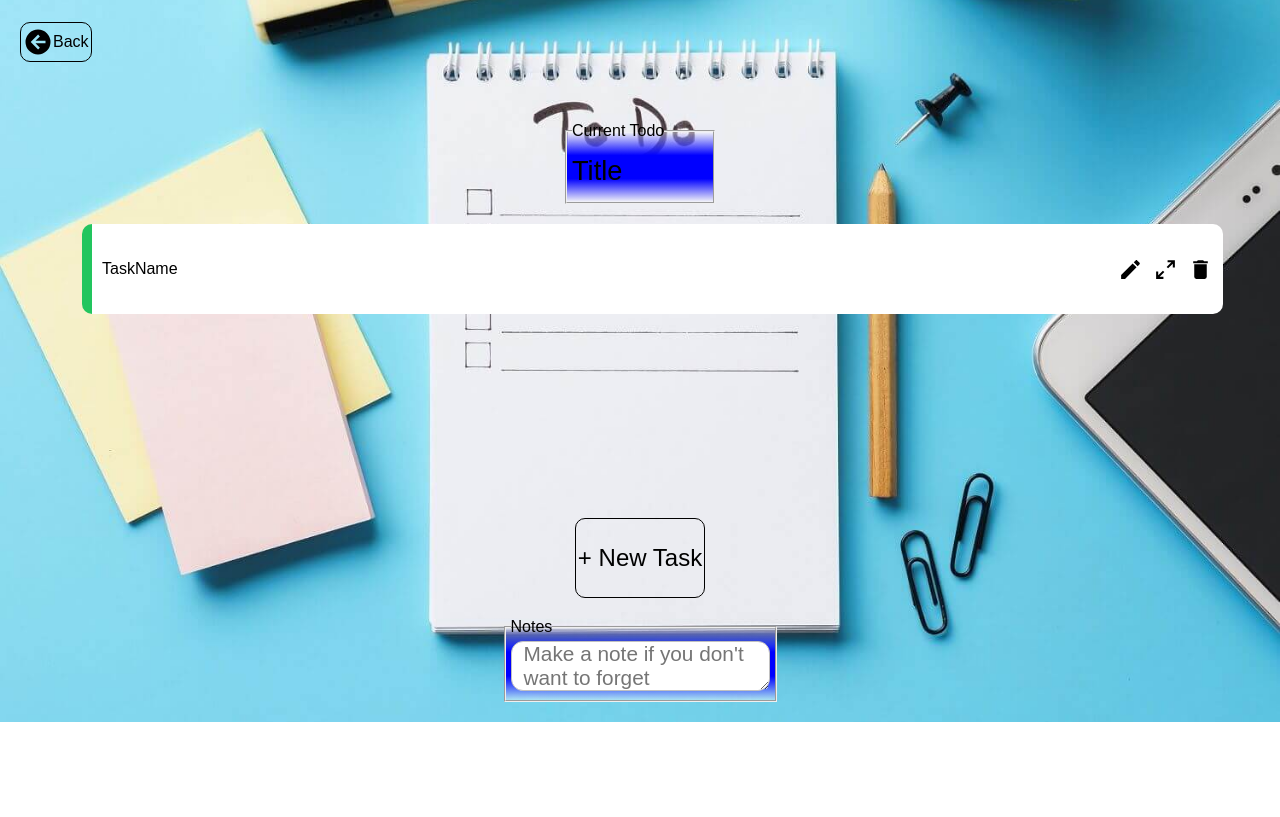
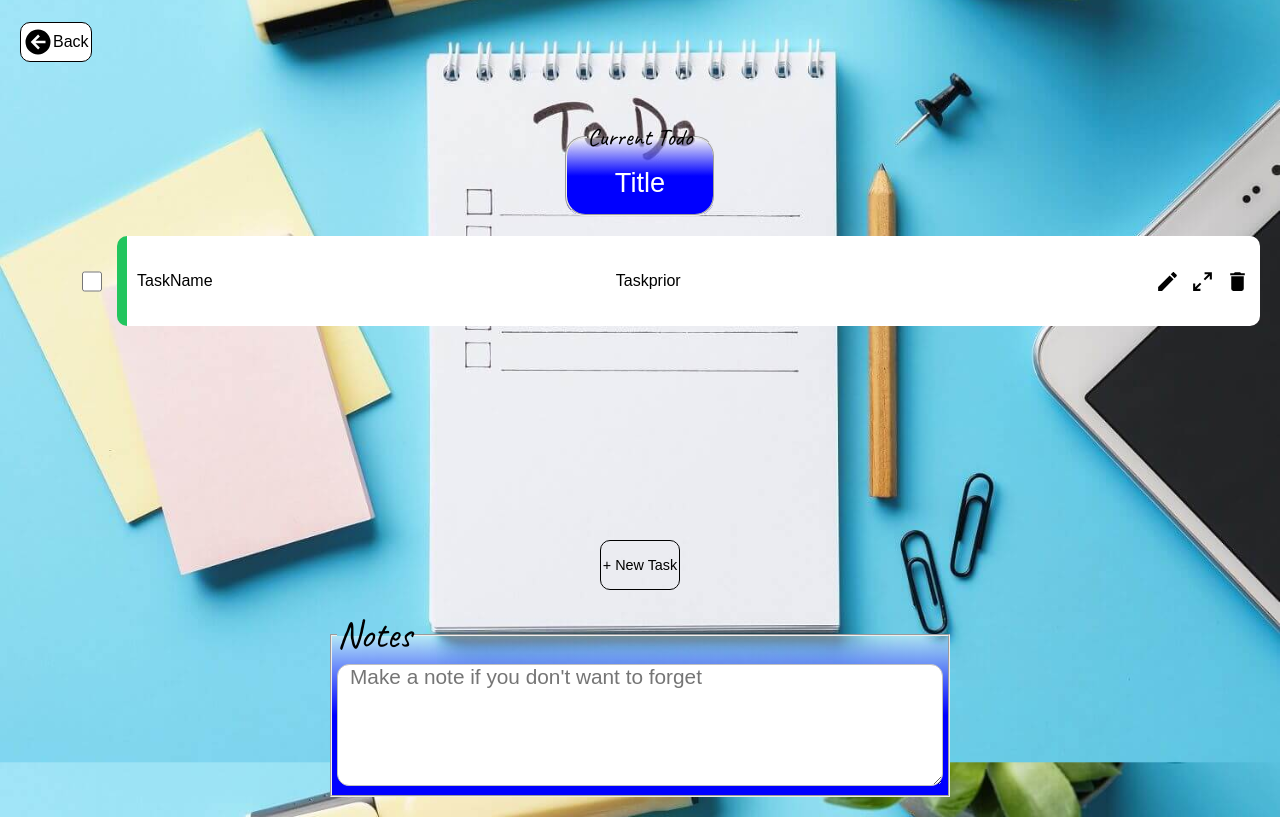
Before and after one commit to PrinceAli001/Todo-list, a website built with webpack: page src/index.html in a window 1280 px wide. Shown: the part 91-908 px from the top of the page. Before the commit the page ends 813 px from the top, so only its background shows below. Built offline with nearby package versions, Linux system fonts and the light colour scheme.

Commit message:
Task page syle complete

```diff
--- a/src/index.js
+++ b/src/index.js
@@ -155,8 +155,12 @@ function display() {
         let projectFieldset = document.createElement('fieldset');
         let legend = document.createElement('legend');
         let projectFieldsetText = document.createElement('p');
+        let containerTaskDiv = document.createElement('div');
+        let taskDivCheck = document.createElement('input')
         let taskDiv = document.createElement('div');
+        let tasknameAndPriority = document.createElement('div');
         let taskName = document.createElement('span');
+        let taskPriority = document.createElement('span');
         let newTask = document.createElement('div');
         let notesFieldset = document.createElement('fieldset');
         let notesLegend = document.createElement('legend');
@@ -170,37 +174,52 @@ function display() {
         backText.textContent = 'Back';
         backDiv.classList.add('back-div');
         backDiv.classList.add('todo-bg');
-        projectFieldset.style.cssText = 'width: 150px;';
+        backDiv.style = 'background-color: #ffffff;'
+        projectFieldset.style.cssText = 'width: 150px; text-align: center; border-radius: 20px;';
         legend.textContent = 'Current Todo';
+        legend.style.cssText = 'font-family: Caveat; font-size: 1.5rem;';
         projectFieldsetText.textContent = 'Title';
+        projectFieldsetText.style = 'color: #ffffff;'
         projectFieldsetText.classList.add('para')
+        containerTaskDiv.style.cssText = 'display: flex; align-items: center; margin: 0 0 0 5%;';
+        taskDivCheck.setAttribute('type','checkbox');
+        taskDivCheck.style.cssText = 'margin-bottom: 0; width: 20px; font-size: 1rem;';
         taskDiv.classList.add('task-div');
         taskName.textContent = 'TaskName';
-        taskName.style.cssText = 'flex: 2;'
+        taskPriority.textContent = 'Taskprior';
+        tasknameAndPriority.style.cssText = 'flex: 2; display: flex; flex-wrap: wrap; gap: 40%;'
         imgOne.src = '../Images/pencil.svg';
         imgThree.src = '../Images/arrow-expand.svg';
         imgFour.src = '../Images/delete.svg';
         newTask.classList.add('new-project');
         newTask.classList.add('todo-bg');
         newTask.textContent = '+ New Task'
-        newTask.style.cssText = 'margin: auto auto 0 auto; font-size: 1.5rem;';
+        newTask.style.cssText = 'margin: auto auto 0 auto; font-size: .9rem; height: 50px;';
+        notesFieldset.style = 'width: 50%;';
         notesLegend.textContent = 'Notes';
+        notesLegend.style.cssText = 'font-family: Caveat; font-size: 2.4rem;';
         notesTextarea.setAttribute('placeholder',`Make a note if you don't want to forget`);
         notesTextarea.setAttribute('cols','19');
+        notesTextarea.setAttribute('rows','5');
+        notesTextarea.style = 'width: 100%; min-width: 270px;';
 
         backDiv.appendChild(backImg);
         backDiv.appendChild(backText);
         projectFieldset.appendChild(legend);
         projectFieldset.appendChild(projectFieldsetText);
-        taskDiv.appendChild(taskName);
+        tasknameAndPriority.appendChild(taskName);
+        tasknameAndPriority.appendChild(taskPriority);
+        taskDiv.appendChild(tasknameAndPriority);
         taskDiv.appendChild(imgOne);
         taskDiv.appendChild(imgThree);
         taskDiv.appendChild(imgFour);
+        containerTaskDiv.appendChild(taskDivCheck);
+        containerTaskDiv.appendChild(taskDiv)
         notesFieldset.appendChild(notesLegend);
         notesFieldset.appendChild(notesTextarea);
         content.appendChild(backDiv);
         content.appendChild(projectFieldset);
-        content.appendChild(taskDiv);
+        content.appendChild(containerTaskDiv);
         content.appendChild(newTask);
         content.appendChild(notesFieldset);
     }
--- a/src/style.css
+++ b/src/style.css
@@ -30,7 +30,7 @@ header h1{
     font-family: Dancing-Script;
 }
 #content{
-    height: 88.1vh;
+    height: 100vh;
     padding: 20px;
     display: flex;
     flex-wrap: wrap;
@@ -110,18 +110,19 @@ header h1{
     width: fit-content;
     height: fit-content;
     margin: 0 auto 0 auto;
-    background-image: linear-gradient(180deg,rgba(255,255,255,0.4),#0000ff,#0000ff,rgba(255,255,255,0.4));
+    background-image: linear-gradient(180deg,rgba(255,255,255,0.4),#0000ff,#0000ff);
 }
 #content .task-div{
     background-color: #ffffff;
     display: flex;
     align-items: center;
+    flex: 2;
     height: 90px;
     padding: 0 10px 0 10px;
     gap: 10px;
     border-radius: 10px;
     border-left: 10px solid #22c55e;
-    margin: 0 3% 0 5%;
+    margin-left: 15px;
 }
 #content .task-div > img{
     width: 25px;
```
